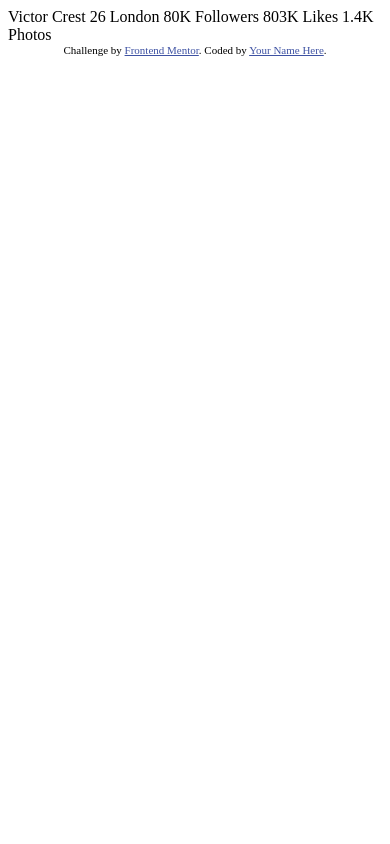
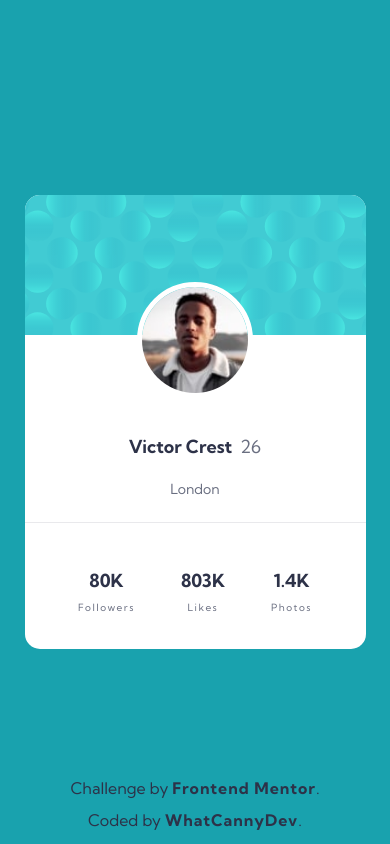
Before and after one commit to CannyRo/FrontendMentor_ProfileCardComponent_cfArpWshJ, a plain HTML site: page index.html in a window 390 px wide. Drawn offline with Linux system fonts and the light colour scheme.

Commit message:
Mobile version

```diff
--- a/index.html
+++ b/index.html
@@ -2,34 +2,45 @@
 <html lang="en">
 <head>
   <meta charset="UTF-8">
-  <meta name="viewport" content="width=device-width, initial-scale=1.0"> <!-- displays site properly based on user's device -->
-
+  <meta name="viewport" content="width=device-width, initial-scale=1.0">
   <link rel="icon" type="image/png" sizes="32x32" href="./images/favicon-32x32.png">
-
+  <link rel="stylesheet" href="normalize.css">
+  <link rel="stylesheet" href="style.css">
   <title>Frontend Mentor | Profile card component</title>
-
-  <!-- Feel free to remove these styles or customise in your own stylesheet 👍 -->
-  <style>
-    .attribution { font-size: 11px; text-align: center; }
-    .attribution a { color: hsl(228, 45%, 44%); }
-  </style>
 </head>
 <body>
-  Victor Crest
-  26
-  London
-
-  80K
-  Followers
-
-  803K
-  Likes
-
-  1.4K
-  Photos
-  <div class="attribution">
-    Challenge by <a href="https://www.frontendmentor.io?ref=challenge" target="_blank">Frontend Mentor</a>.
-    Coded by <a href="#">Your Name Here</a>.
-  </div>
+  <main>
+    <article class="card">
+      <div class="card__header">
+        <img src="./images/image-victor.jpg" alt="Avatar of the user named Victor Crest" class="card__avatar">
+      </div>
+      <div class="card__content">
+        <h3 class="card__title">Victor Crest<span class="card__title-year">26</span></h3>
+        <p class="card__city">London</p>
+        <div class="card__statistics">
+          <div class="card__statistics-max">
+            <div class="card__statistics--item">
+              <h4 class="card__statistics-bold">80K</h4>
+              <p class="card__statistics-small">Followers</p>
+            </div>
+            <div class="card__statistics--item">
+              <h4 class="card__statistics-bold">803K</h4>
+              <p class="card__statistics-small">Likes</p>
+            </div>
+            <div class="card__statistics--item">
+              <h4 class="card__statistics-bold">1.4K</h4>
+              <p class="card__statistics-small">Photos</p>
+            </div>
+          </div>
+        </div>
+      </div>
+    </article>
+  </main>
+  <footer class="footer">
+    <div class="footer__signature">
+      <p>Challenge by <a href="https://www.frontendmentor.io?ref=challenge" target="_blank" class="footer--link">Frontend Mentor</a>.</p>
+      <p>Coded by <a href="https://cannyro.github.io/hire_mr_canny/en" class="footer--link">WhatCannyDev</a>.</p>
+    </div>
+  </footer>
 </body>
 </html>
--- /dev/null
+++ b/style.css
@@ -0,0 +1,140 @@
+@import url('https://fonts.googleapis.com/css2?family=Kumbh+Sans:wght@100..900&display=swap');
+:root{
+    /* == COLORS == */
+    --Dark-cyan: hsl(185, 75%, 39%);
+    --Very-dark-desaturated-blue: hsl(229, 23%, 23%);
+    --Dark-grayish-blue: hsl(227, 10%, 46%);
+    --Dark-gray: hsl(0, 0%, 59%);
+    --Light-gray: hsl(228, 9%, 92%);
+    --White: hsl(0, 0%, 100%);
+    /* == FONTS == */
+    --main-font: 'Kumbh Sans';
+}
+body{
+    position: relative;
+    display: flex;
+    min-height: 100vh;
+    /* font-family: var(--main-font), 'Gill Sans', 'Gill Sans MT', Calibri, 'Trebuchet MS', sans-serif; */
+    font-family: var(--main-font);
+    font-size: 1rem;
+    line-height: 100%;
+    font-weight: 400;
+    color: var(--Very-dark-desaturated-blue);
+    background-color: var(--Dark-cyan);
+    overflow: hidden;
+}
+main{
+    display: flex;
+    flex-grow: 1;
+    justify-content: center;
+    align-items: center;
+    padding: 1.53125rem;
+}
+.card{
+    position: relative;
+    display: flex;
+    flex-direction: column;
+    align-items: center;
+    width: 100%;
+    max-width: 21,875rem;
+    background-color: var(--White);
+    border-radius: 0.9375rem;
+    overflow: hidden;
+}
+.card::before{
+    z-index: 0;
+    content: '';
+    position: absolute;
+    top: 0;
+    width: 100%;
+    height: 8.75rem;
+    background-image: url('./images/bg-pattern-card.svg');
+    background-repeat: no-repeat;
+    background-size: auto 9.3125rem;
+    background-position: center;
+}
+.card__header{
+    z-index: 2;
+    display: flex;
+    padding-top: 5.4375rem;
+}
+.card__avatar{
+    display: flex;
+    width: 6.625rem;
+    height: 6.625rem;
+    border: 0.3125rem  solid var(--White);
+    border-radius: 6.625rem;
+}
+.card__content{
+    position: relative;
+    display: flex;
+    flex-direction: column;
+    align-items: center;
+    padding-top: 1.1875rem;
+    width: 100%;
+}
+.card__title{
+    margin-bottom: 0.5625rem;
+    font-size: 1.125rem;
+    line-height: 1.4375rem;
+    font-weight: 700;
+}
+.card__title-year{
+    margin-left: 0.5rem;
+    line-height: 1.4375rem;
+    font-weight: 400;
+    color: var(--Dark-grayish-blue);
+}
+.card__city{
+    margin-bottom: 1.5rem;
+    font-size: 0.875rem;
+    line-height: 1.0625rem;
+    font-weight: 400;
+    color: var(--Dark-grayish-blue);
+}
+.card__statistics{
+    position: relative;
+    display: flex;
+    justify-content: center;
+    padding: 1.5rem 0;
+    width: 100%;
+    border-top: 0.0625rem solid var(--Light-gray);
+}
+.card__statistics-max{
+    display: flex;
+    justify-content: space-between;
+    width: 100%;
+    max-width: 14.625rem;
+}
+.card__statistics--item{
+    text-align: center;
+    padding-bottom: 0.0625rem;
+}
+.card__statistics-bold{
+    margin-bottom: 0.3125rem;
+    font-size: 1.125rem;
+    line-height: 1.375rem;
+    font-weight: 700;
+}
+.card__statistics-small{
+    font-size: 0.625rem;
+    line-height: 0.75rem;
+    font-weight: 400;
+    letter-spacing: 0.09375rem;
+    color: var(--Dark-grayish-blue);
+}
+/* FOOTER */
+.footer{
+    position: absolute;
+    bottom: 0;
+    width: 100%;
+    text-align: center;
+}
+.footer--link{
+    font-weight: 700;
+    letter-spacing: 0.0625rem;
+    text-decoration: none;
+    color: var(--Very-dark-desaturated-blue);
+}
+
+/* FOOTER */
```
Also changed, not shown: normalize.css (added).
